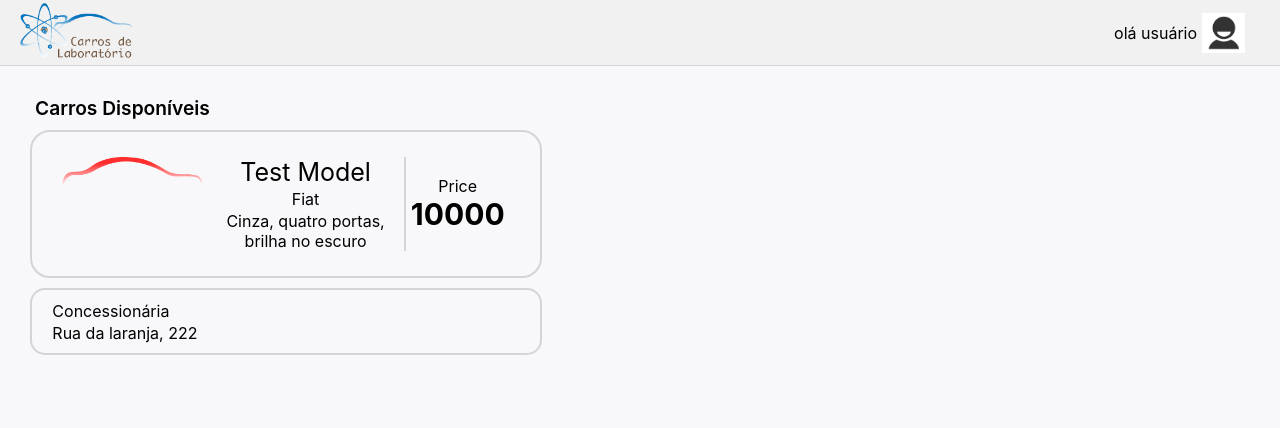
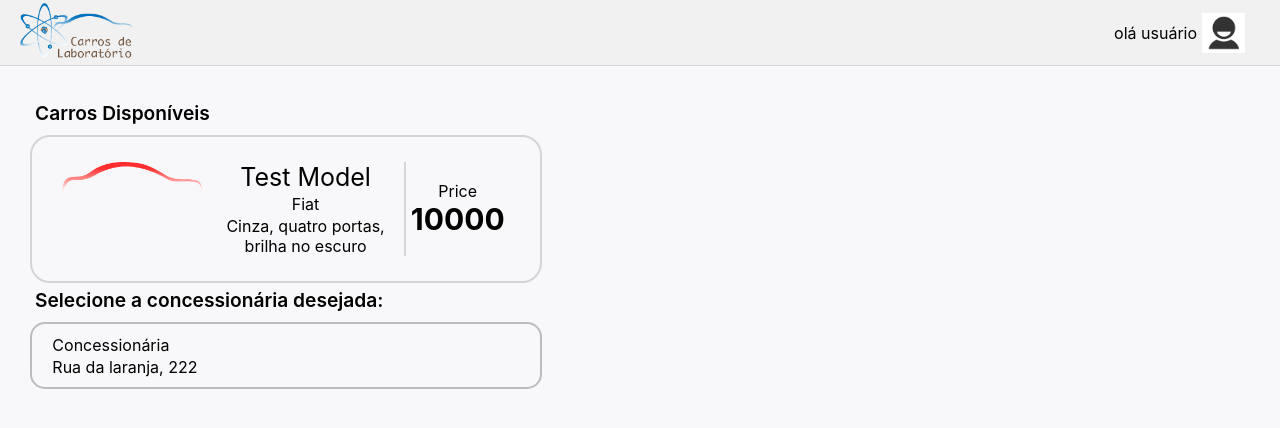
Before and after one commit to luizakobayashi/carros-de-laboratorio, a React (Create React App) app: page / in a window 1280 px wide. Shown: the top 428 px of the page. Built offline with nearby package versions, Linux system fonts and the light colour scheme.

Commit message:
Dealership component on home

```diff
--- a/src/Components/AvailableCars.jsx
+++ b/src/Components/AvailableCars.jsx
@@ -22,7 +22,8 @@
   title: {
     fontWeight: "600",
     fontSize: "larger",
-    paddingLeft: "5px"
+    paddingLeft: "5px",
+    paddingTop: "5px"
   }
 };
 
@@ -36,6 +37,9 @@
         <div style={{width: "40%"}}>
           <CarCard car={cars[0]}></CarCard>
         </div>
+        <div style={useStyles.title}>
+          Selecione a concessionária desejada:
+        </div>
         <div style={{width: "40%"}}>
             <DealershipCard dealership={dealerships[0]}></DealershipCard>
         </div>
--- a/src/Components/DealershipCard.jsx
+++ b/src/Components/DealershipCard.jsx
@@ -2,7 +2,7 @@
 
 const useStyles = {
     container: {
-      border: "solid 2px #cccc",
+      border: "2px solid #bcbcbc",
       borderRadius: "15px",
       textAlign: "center",
       display: "flex",
```
